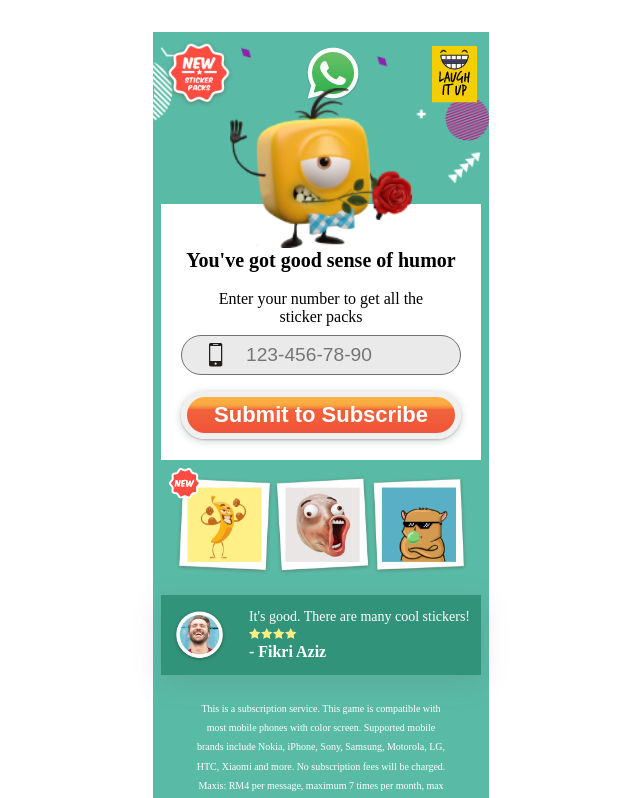
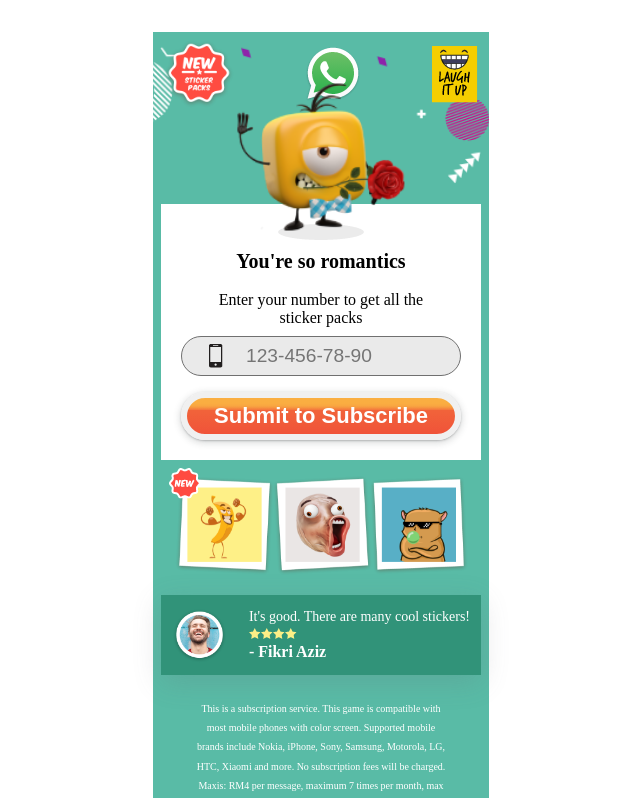
Before and after one commit to canocalir/sms-activation-screen, a React (Vite) app: page /romantic in a window 1280 px wide. Shown: the top 798 px of the page, without its empty margins (319-959 px from the left). Built offline with nearby package versions, Linux system fonts and the light colour scheme.

Commit message:
refactored components

```diff
--- a/src/Views/Funny/Funny.tsx
+++ b/src/Views/Phone/Phone.tsx
@@ -1,22 +1,25 @@
-import style from "../../styles/global.module.css";
-import funnyMonster from "../../assets/cute_monster5.png";
+import Button from "../../components/Button/Button";
+import Label from "../../components/Label/Label";
+import PhoneInput from "../../components/PhoneInput/PhoneInput";
 import Pictures from "../../components/Pictures/Pictures";
 import Testimonial from "../../components/Testimonial/Testimonial";
-import Label from "../../components/Label/Label";
-import Button from "../../components/Button/Button";
-import PhoneInput from "../../components/PhoneInput/PhoneInput";
+import romanticMonster from "../../assets/cute_monster8.png";
+import funnyMonster from "../../assets/cute_monster5.png";
+import shadow from "../../assets/shadow.png"
+import style from "../../styles/global.module.css";
 import { useAppDispatch, useAppSelector } from "../../app/hooks";
 import { SyntheticEvent, useEffect, useState } from "react";
-import { useNavigate } from "react-router-dom";
+import { useLocation, useNavigate } from "react-router-dom";
 import { getPinResponse } from "../../features/pinSlice";
 import Spinner from "../../components/Spinner/Spinner";
 
-const Funny = () => {
+const Phone = () => {
   const [loading, setLoading] = useState<boolean>(false);
   const { phoneNumber } = useAppSelector((state) => state.phone);
   const { pin } = useAppSelector((state) => state.pin);
   const navigate = useNavigate();
   const dispatch = useAppDispatch();
+  const location = useLocation();
 
   const fetchPhoneResponse = async (e: SyntheticEvent) => {
     e.preventDefault();
@@ -27,6 +30,24 @@ const Funny = () => {
     dispatch(getPinResponse(data));
     setLoading(false);
   };
+
+  const conditionalLogo = () => {
+    switch (location.pathname) {
+      case "/romantic":
+        return romanticMonster;
+      case "/funny":
+        return funnyMonster;
+    }
+  };
+
+  const conditionalHeading = () => {
+    switch(location.pathname){
+      case "/romantic":
+        return "You're so romantics"
+      case "/funny":
+        return "You've got good sense of humor"
+    }
+  }
 
   useEffect(() => {
     pin?.success && navigate("/pinscreen");
@@ -39,9 +60,10 @@ const Funny = () => {
           <Spinner />
         ) : (
           <>
-            <img className={style.middleMonster} src={funnyMonster} />
+            <img className={style.middleMonster} src={conditionalLogo()} />
+            <img className={style.monsterShadow} src={shadow}/>
             <p className={style.phonePageHeading}>
-              You've got good sense of humor
+              {conditionalHeading()}
             </p>
             <Label label="Enter your number to get all the sticker packs" />
             <form onSubmit={fetchPhoneResponse} className={style.numberForm}>
@@ -51,10 +73,11 @@ const Funny = () => {
           </>
         )}
       </div>
+
       <Pictures />
       <Testimonial />
     </>
   );
 };
 
-export default Funny;
+export default Phone;
--- a/src/Views/Romance/Romance.tsx
+++ /dev/null
@@ -1,61 +0,0 @@
-import Button from "../../components/Button/Button";
-import Label from "../../components/Label/Label";
-import PhoneInput from "../../components/PhoneInput/PhoneInput";
-import Pictures from "../../components/Pictures/Pictures";
-import Testimonial from "../../components/Testimonial/Testimonial";
-import romanticMonster from "../../assets/cute_monster8.png";
-import style from "../../styles/global.module.css";
-import { useAppDispatch, useAppSelector } from "../../app/hooks";
-import { SyntheticEvent, useEffect, useState } from "react";
-import { useNavigate } from "react-router-dom";
-import { getPinResponse } from "../../features/pinSlice";
-import Spinner from "../../components/Spinner/Spinner";
-
-const Romance = () => {
-  const [loading, setLoading] = useState<boolean>(false);
-  const { phoneNumber } = useAppSelector((state) => state.phone);
-  const { pin } = useAppSelector((state) => state.pin);
-  const navigate = useNavigate();
-  const dispatch = useAppDispatch();
-
-  const fetchPhoneResponse = async (e: SyntheticEvent) => {
-    e.preventDefault();
-    setLoading(true);
-    const url = `https://easy-tan-cormorant-hose.cyclic.app/https://75j6v3-8080.preview.csb.app/api/v1/trigger-pin?msisdn=${phoneNumber}&user_id=1`;
-    const res = await fetch(url);
-    const data = await res.json();
-    dispatch(getPinResponse(data));
-    setLoading(false);
-  };
-
-  useEffect(() => {
-    pin?.success && navigate("/pinscreen");
-  }, [pin]);
-
-  return (
-    <>
-      <div className={style.eventContainer}>
-        {loading ? (
-          <Spinner />
-        ) : (
-          <>
-            <img className={style.middleMonster} src={romanticMonster} />
-            <p className={style.phonePageHeading}>
-              You've got good sense of humor
-            </p>
-            <Label label="Enter your number to get all the sticker packs" />
-            <form onSubmit={fetchPhoneResponse} className={style.numberForm}>
-              <PhoneInput />
-              <Button buttonStyle="Submit to Subscribe" />
-            </form>
-          </>
-        )}
-      </div>
-
-      <Pictures />
-      <Testimonial />
-    </>
-  );
-};
-
-export default Romance;
--- a/src/router/AppRouter.tsx
+++ b/src/router/AppRouter.tsx
@@ -1,16 +1,16 @@
 import { BrowserRouter, Routes, Route } from "react-router-dom";
 import Home from "../Views/Home/Home";
-import Funny from "../Views/Funny/Funny";
-import Romance from "../Views/Romance/Romance";
+import Romance from "../Views/Phone/Phone";
 import Pin from "../Views/Pin/Pin";
 import Thanks from "../Views/Thanks/Thanks";
+import Phone from "../Views/Phone/Phone";
 
 const AppRouter = () => {
   return (
     <BrowserRouter>
       <Routes>
         <Route path="/" element={<Home />} />
-        <Route path="/funny" element={<Funny />} />
+        <Route path="/funny" element={<Phone />} />
         <Route path="/romantic" element={<Romance />} />
         <Route path="/pinscreen" element={<Pin />} />
         <Route path="/thanks" element={<Thanks />} />
--- a/src/styles/global.module.css
+++ b/src/styles/global.module.css
@@ -68,7 +68,6 @@
   margin-top: 5rem;
   flex-direction: column;
   gap: 0.6rem;
-  padding-top: 1.5rem;
   z-index: 1;
 }
 
@@ -86,7 +85,7 @@
   top: 0;
   left: 50%;
   transform: translate(-50%, 35%);
-  height: 10rem;
+  height: 9.2rem;
 }
 
 .behindMonster {
```
Also changed, not shown: src/components/Form/Form.tsx (deleted, +0 -9 lines), src/assets/shadow.png (added).
